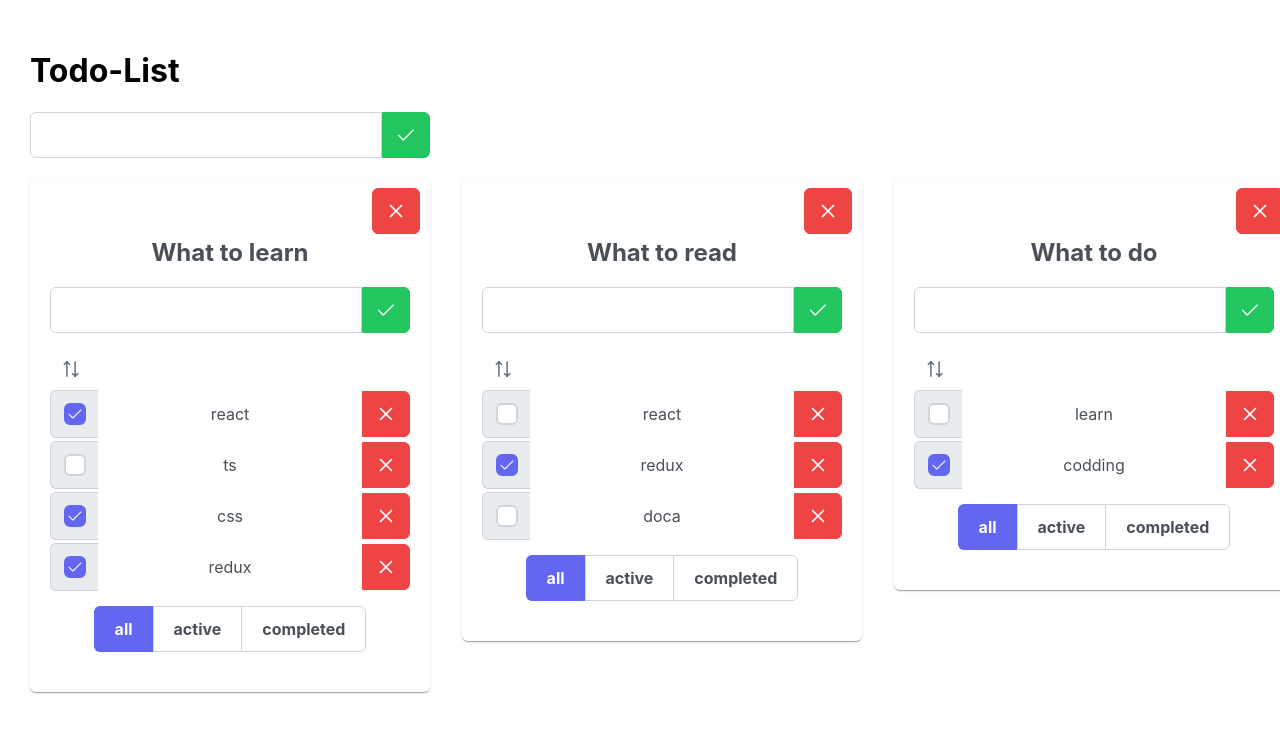
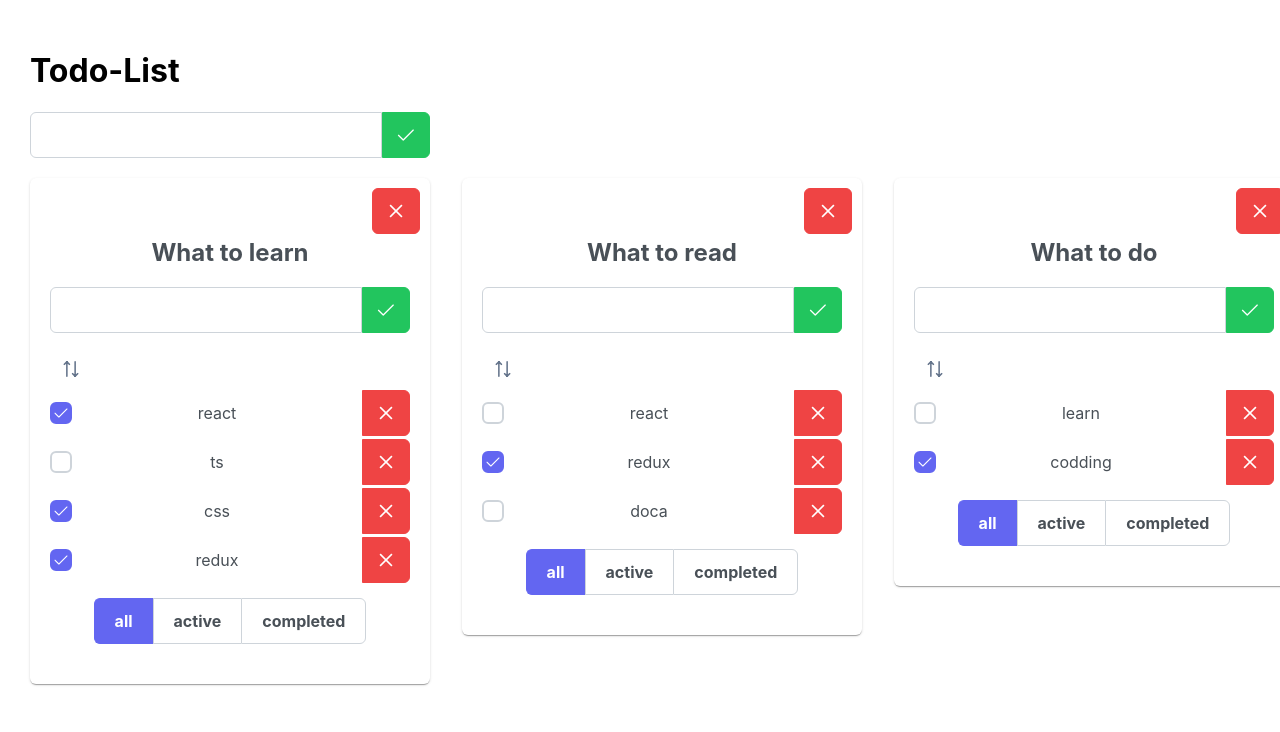
Before and after one commit to Elena-Cake/todoList, a React (Create React App) app: page / in a window 1280 px wide. Shown: the top 732 px of the page. Built offline with nearby package versions, Linux system fonts and the light colour scheme.

Commit message:
clean text

```diff
--- a/src/components/TodoList/Task/Task.tsx
+++ b/src/components/TodoList/Task/Task.tsx
@@ -15,10 +15,12 @@ type TaskPropsType = {
     idList: string;
     index: number
     handleSetDragOverTask: (idTaskOver: string) => void
-    moveTask: (dragIndex: number, hoverIndex: number) => void
+    moveTask: (dragId: string, dragIndex: number, hoverIndex: number) => void
 };
 
-export const Task: React.FC<TaskPropsType> = ({ task, idList, index, handleSetDragOverTask, moveTask }) => {
+export const Task: React.FC<TaskPropsType> = ({
+    task, idList, index, handleSetDragOverTask, moveTask
+}) => {
 
     const dispatch = useAppDispatch()
     const handleChangeTask = (text: string) => {
@@ -33,10 +35,10 @@ export const Task: React.FC<TaskPropsType> = ({ task, idList, index, handleSetDr
     //     e.preventDefault()
     //     // над чем был, но улетел
     // }
-    // const dragOverHandler = (e: DragEvent<HTMLLIElement>, idTaskOver: string) => {
+    // const dragOverHandler = (e: DragEvent<HTMLLIElement>) => {
     //     e.preventDefault()
-    //     handleSetDragOverTask(idTaskOver)
-    //     // над чем летит
+    //     getIdList()
+    // над чем летит
     // }
     // const dragEndHandler = (e: DragEvent<HTMLLIElement>, idTask: string) => {
     //     e.preventDefault()
@@ -103,7 +105,7 @@ export const Task: React.FC<TaskPropsType> = ({ task, idList, index, handleSetDr
             }
 
             // Time to actually perform the action
-            moveTask(dragIndex, hoverIndex)
+            moveTask(item.id, dragIndex, hoverIndex)
 
             // Note: we're mutating the monitor item here!
             // Generally it's better to avoid mutations,
@@ -133,12 +135,11 @@ export const Task: React.FC<TaskPropsType> = ({ task, idList, index, handleSetDr
         // draggable={true}
         // onDragStart={e => dragStartHandler(e, task.id)}
         // onDragLeave={e => dragLeaveHandler(e)}
-        // onDragOver={e => dragOverHandler(e, task.id)}
+        // onDragOver={e => dragOverHandler(e)}
         // onDragEnd={e => dragEndHandler(e, task.id)}
         >
-            <span className="p-inputgroup-addon">
-                <Checkbox checked={task.isDone} onChange={() => dispatch(changeCheckboxTask({ idTask: task.id, todoListsId: idList }))} />
-            </span>
+
+            <Checkbox checked={task.isDone} onChange={() => dispatch(changeCheckboxTask({ idTask: task.id, todoListsId: idList }))} />
             <TitleEdit title={task.title} editTitle={handleChangeTask} />
             <Button icon="pi pi-times" className="p-button-danger" onClick={() => { dispatch(removeTask({ idTask: task.id, todoListsId: idList })) }} />
         </li>
--- a/src/components/TodoList/TodoList.tsx
+++ b/src/components/TodoList/TodoList.tsx
@@ -26,24 +26,22 @@ type PropsType = {
 }
 
 export const TodoList: React.FC<PropsType> = ({
-  idList, list, tasks, filter, handleSetDragOverList, moveList, index
+  idList, list, tasks, filter, handleSetDragOverList, moveList, index,
 }) => {
+
+
+  const [idListTaskDrag, setIdListTaskDrag] = useState(null as string | null)
   const ref = useRef<HTMLDivElement>(null)
   const dispatch = useAppDispatch()
-
   const [idTaskDragOver, setIdTaskDragOver] = useState(null as string | null)
   const handleSetDragOverTask = (idTaskOver: string) => {
     if (idTaskOver !== idTaskDragOver) {
       setIdTaskDragOver(idTaskOver)
     }
   }
-  const moveTask = (idTask: string) => {
-    if (idTask !== idTaskDragOver && idTaskDragOver) {
-      dispatch(changeTaskLocation({ idList: idList, idTaskMoved: idTask, idTaskOver: idTaskDragOver }))
-    }
-  }
 
-  const moveTaskDnD = useCallback((dragIndex: number, hoverIndex: number) => {
+  const moveTaskDnD = useCallback((dragId: string, dragIndex: number, hoverIndex: number) => {
+    console.log(dragId)
     dispatch(changeTaskLocationDND({ idList, dragIndex, hoverIndex }))
   }, [])
 
@@ -62,6 +60,8 @@ export const TodoList: React.FC<PropsType> = ({
     setValue(e.value)
     dispatch(changeFilter({ filter: e.value, todoListsId: idList }))
   }
+
+
 
   const tasksElements = tasks.map((task, index) => {
     return <Task key={task.id}
@@ -151,6 +151,8 @@ export const TodoList: React.FC<PropsType> = ({
   const opacity = isDragging ? 0 : 1
   drag(drop(ref))
 
+
+
   return (
     <div ref={ref} style={{ opacity }}>
       <Card
--- a/src/components/TodoLists/TodoLists.tsx
+++ b/src/components/TodoLists/TodoLists.tsx
@@ -12,7 +12,6 @@ export const TodoLists = () => {
     const dispatch = useAppDispatch()
 
     const todoLists = useAppSelector(state => state.todoLists.todoLists)
-    const [lists, setLists] = useState(todoLists)
 
     const tasks = useAppSelector(state => state.todoLists.tasks)
 
@@ -24,12 +23,6 @@ export const TodoLists = () => {
     const handleSetDragOverList = (idListOver: string) => {
         if (idListDragOver !== idListOver) {
             setIdListDragOver(idListOver)
-        }
-    }
-
-    const moveList = (idListMoved: string) => {
-        if (idListMoved !== idListDragOver && idListDragOver) {
-            dispatch(changeListsLocation({ idListMoved: idListMoved, idListOver: idListDragOver }))
         }
     }
 
--- a/src/store/todoSlice.ts
+++ b/src/store/todoSlice.ts
@@ -157,6 +157,8 @@ const todoSlice = createSlice({
             // state.tasks[action.payload.idList] = newLists
         },
         changeTaskLocationDND(state, action: PayloadAction<{ idList: string, dragIndex: number, hoverIndex: number }>) {
+            console.log('idList', action.payload.idList)
+
             state.tasks[action.payload.idList] =
                 update(state.tasks[action.payload.idList], {
                     $splice: [
```
